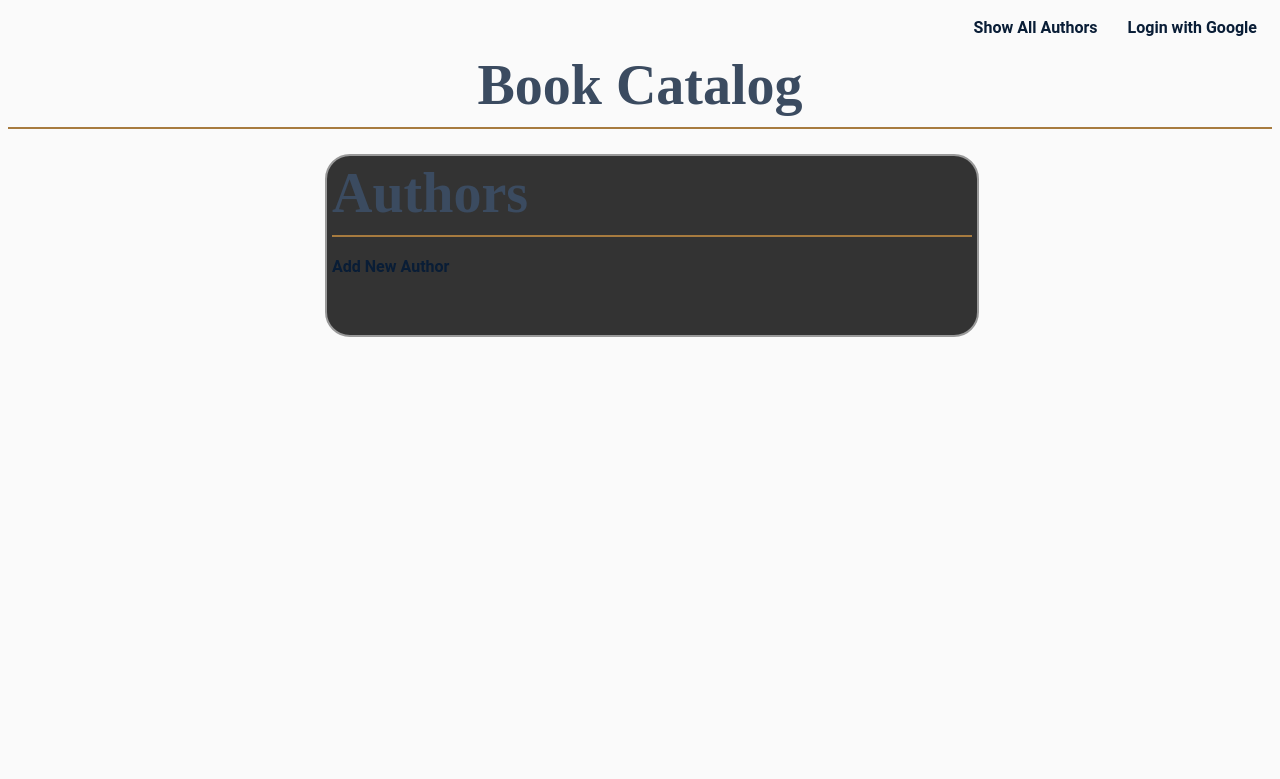
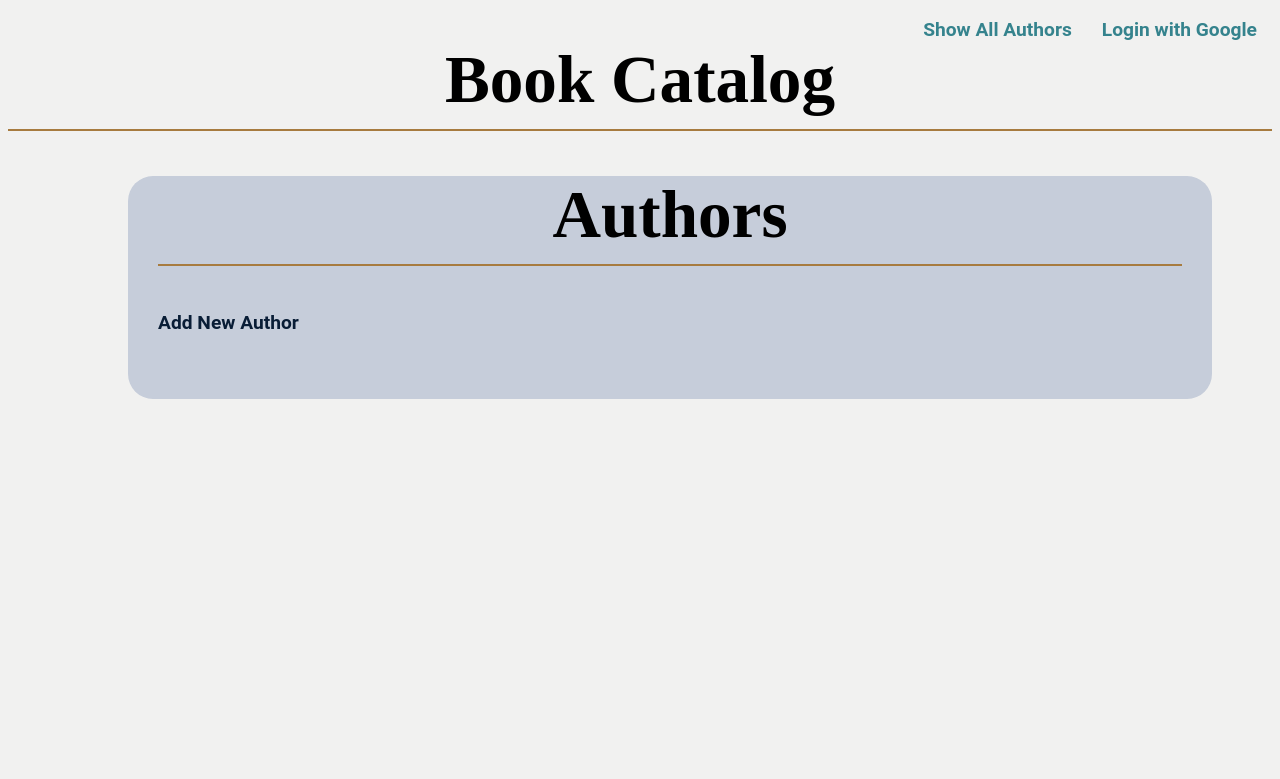
Before and after one commit to alexandrabaturina/Book-Catalog, a Flask app: page / in a window 1280 px wide. Shown: the top 779 px of the page. Run offline with Flask 2, Linux system fonts and the light colour scheme; data that the repository does not hold is empty; parts of the project's set-up code (start-up, migrations or seed data) failed here and were passed over.

Commit message:
feat: style header

```diff
--- a/static/styles.css
+++ b/static/styles.css
@@ -1,23 +1,35 @@
 body {
   font-family: 'Roboto', sans-serif;
-  background-color: #fafafa;
-  color: #3b4b60;
+  background-color: #f1f1f0;
+  font-weight: 500;
+  font-size: 1.2em;
 }
 
 h1, h2 {
   font-family: 'Lora', serif;
+  text-align: center;
 }
 
 h1 {
   font-size: 3.5em;
   margin-top: 0;
   padding-bottom: 10px;
-  margin-bottom: 20px;
   border-bottom: 2px solid #a77b3f;
 }
 
 h2 {
   font-size: 2.5em;
+}
+
+h3 {
+  color: #35838d;
+  font-size: 1.5em;
+  padding-bottom: 0px;
+  margin-bottom: 5px;
+}
+
+p {
+  color: #012e33;
 }
 
 a {
@@ -27,20 +39,21 @@ a {
   font-weight: 600;
 }
 
+.new {
+  color: #35838d;
+}
+
 .pane {
+  width: 80%;
   position:absolute;
-  left: 25%;
-  border: 2px solid;
+  left: 10%;
   border-radius: 25px;
-  padding: 5px;
-  margin: 5px;
-  border-color: #999999;
-  background-color: #333333;
-  width: 50%;
+  background-color: #c6cdda;
+  padding-left: 30px;
+  padding-right: 30px;
 }
 
 .header {
-  /* left:50%; */
   text-align: center;
 }
 
@@ -48,6 +61,7 @@ a {
   display: flex;
   flex-direction: row;
   justify-content: flex-end;
+  margin-bottom: 0px;
 }
 
 ul {
@@ -57,3 +71,47 @@ ul {
 li {
   padding: 10px 15px 0 15px;
 }
+
+.nav-link {
+  color: #35838d;
+}
+
+.edit-delete {
+  color: #a77b3f;
+  font-size: 0.9em;
+}
+
+.author {
+  padding-bottom: 15px;
+}
+
+.book-info {
+  padding-bottom: 10px;
+  text-align: justify;
+  border-bottom: 1px solid #35838d;
+  margin-bottom: 50px;
+
+}
+
+.book-info:last-child {
+  border-bottom: none;
+}
+
+.book-info h3 {
+  color: #012e33;
+  text-align: center;
+  margin-top: 0px;
+  margin-bottom: 0px;
+}
+
+.edit-book-info {
+  display: flex;
+  flex-direction: row;
+  justify-content: center;
+}
+
+.edit-book-info a{
+  padding-left: 10px;
+  padding-right: 10px;
+  padding-bottom: 20px;
+}
--- a/templates/header.html
+++ b/templates/header.html
@@ -1,24 +1,27 @@
 <div class="header">
 	<nav>
 		<ul class="nav-menu">
+
+			{% if 'username' in session %}
+				<li>Welcome, {{session['username']}}!</li>
+			{% endif %}
+
+				<li>
+					<a class="nav-link" href="{{url_for('showCategories')}}">Show All Authors</a>
+				</li>
+
 			{% if 'username' not in session %}
 				<li>
-					<a href="{{url_for('showCategories')}}">Show All Authors</a>
-				</li>
-				<li>
-					<a href="{{url_for('showLogin')}}" > Login with Google </a>
+					<a class="nav-link" href="{{url_for('showLogin')}}" > Login with Google </a>
 				</li>
 			{% endif %}
 
 			{% if 'username' in session %}
-				<li>Welcome {{session['username']}}</li>
 				<li>
-					<a href="{{url_for('showCategories')}}">Show All Authors</a>
-				</li>
-				<li>
-					<a href="{{url_for('gdisconnect')}}">Logout</a>
+					<a class="nav-link" href="{{url_for('gdisconnect')}}">Logout</a>
 				</li>
 			{% endif %}
+
 		</ul>
 	</nav>
 
```
